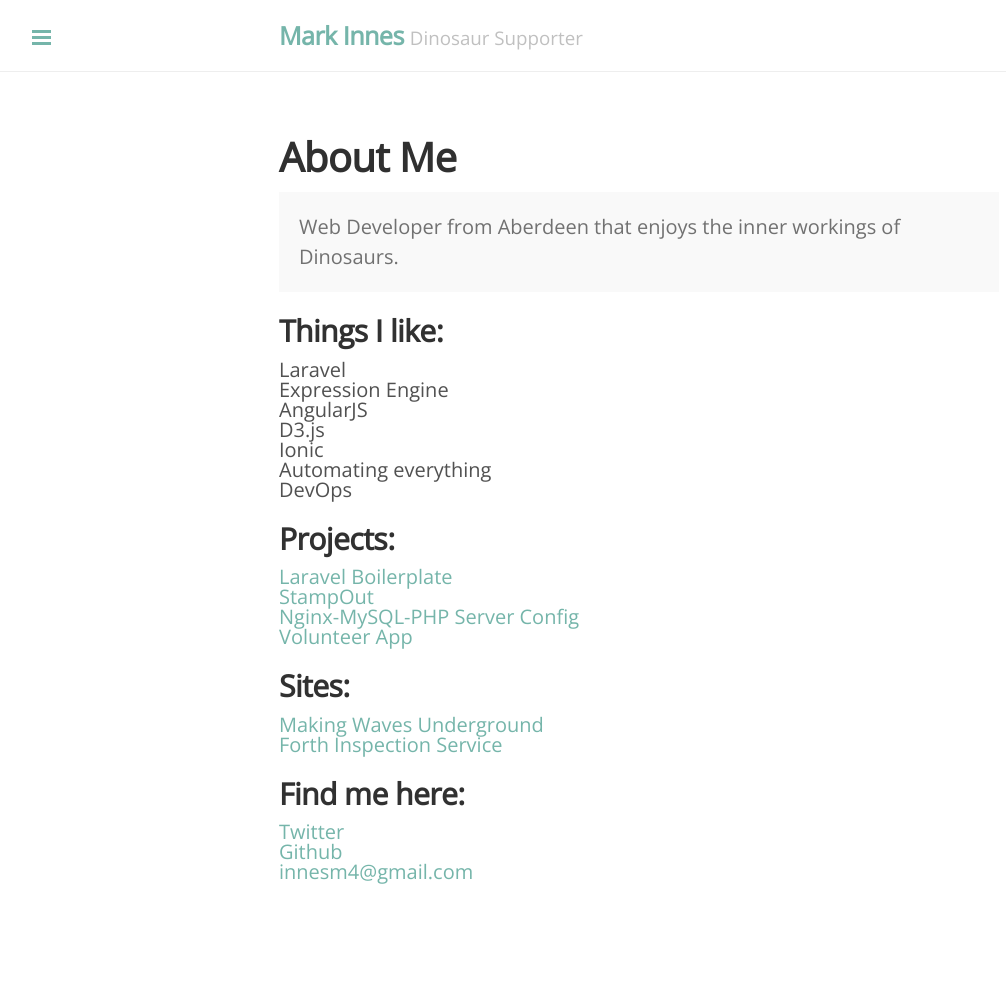
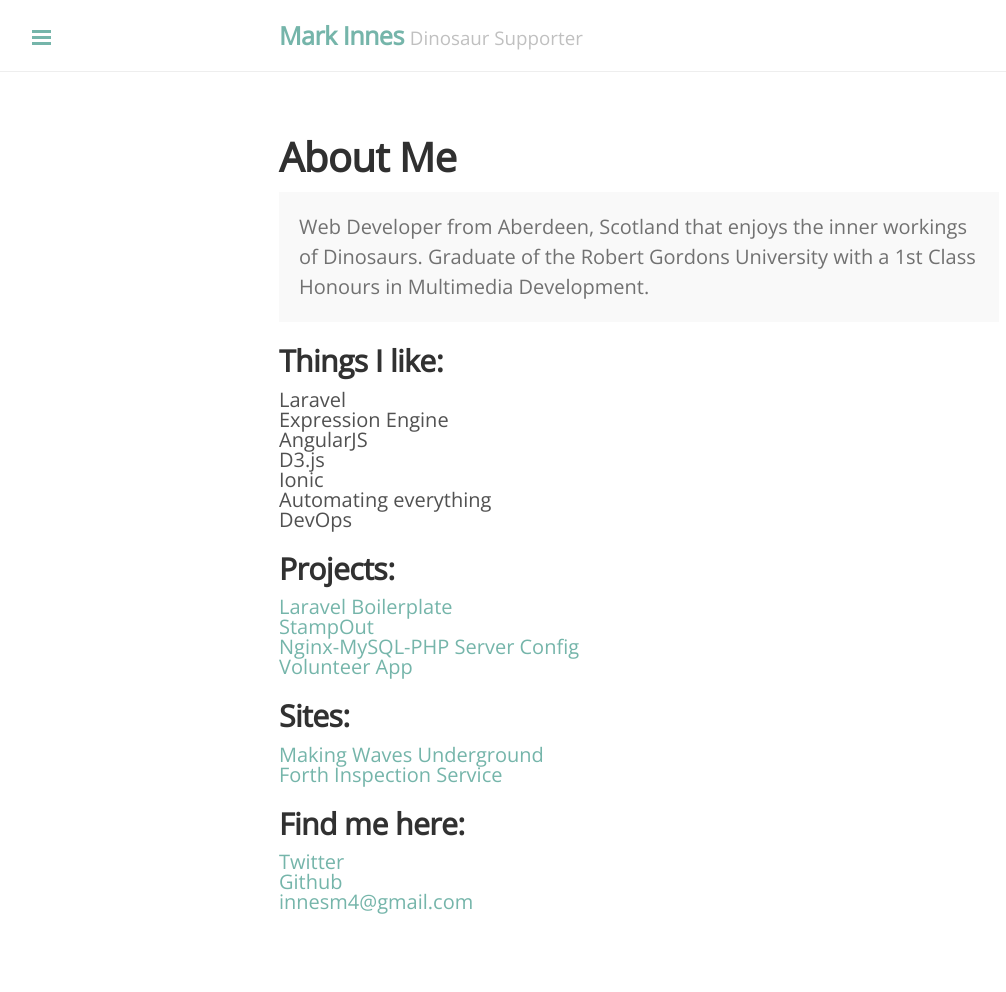
Before and after one commit to innesm4/innesm4.github.com, a Jekyll site: the page built from about.md, in a window 1280 px wide. Shown: the whole page, without its empty margins (1-1007 px from the left). Built offline with Jekyll 4.4.1, drawn with Linux system fonts in a browser that asks for light colours; nearby versions of some CDN libraries; Markdown is read by kramdown in place of the engine named in the settings; before the commit the page ends 962 px from its top, so only the background shows below that.

Commit message:
added better description

```diff
--- a/about.md
+++ b/about.md
@@ -4,7 +4,7 @@
 ---
 
 <p class="message">
-  Web Developer from Aberdeen that enjoys the inner workings of Dinosaurs.
+  Web Developer from Aberdeen, Scotland that enjoys the inner workings of Dinosaurs. Graduate of the Robert Gordons University with a 1st Class Honours in Multimedia Development.
 </p>
 
 ## Things I like:
```
